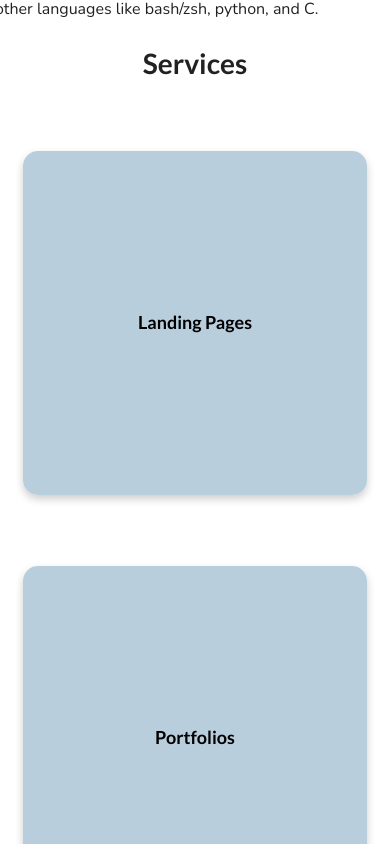
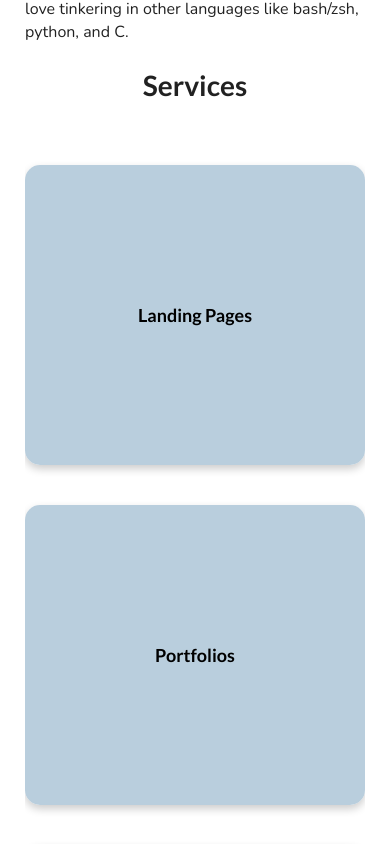
Before and after one commit to chris-av/portfolio-react, a React (Create React App) app: page / in a window 390 px wide. Shown: the part 800-1644 px from the top of the page. Built offline with nearby package versions, Linux system fonts and the light colour scheme.

Commit message:
replace padding with margin, optimize for mobile

```diff
--- a/src/components/AnimatedCard/animatedcard.module.scss
+++ b/src/components/AnimatedCard/animatedcard.module.scss
@@ -7,12 +7,11 @@
   border: none;
   cursor: pointer;
   user-select: none;
-  padding: 2rem;
+  margin: 20px 0;
 
   p { font-size: 1.2rem; }
 
 }
-
 
 .flip-card-inner {
   position: relative;
@@ -72,7 +71,6 @@
 
 @media (max-width: 900px) {
   .flip-card {
-    width: 400px;
-    height: 400px;
+    width: 100%;
   }
 }
--- a/src/components/Services/services.module.scss
+++ b/src/components/Services/services.module.scss
@@ -23,5 +23,6 @@
     flex-direction: column;
     justify-content: center;
     align-items: center;
+    gap: 0;
   }
 }
```
